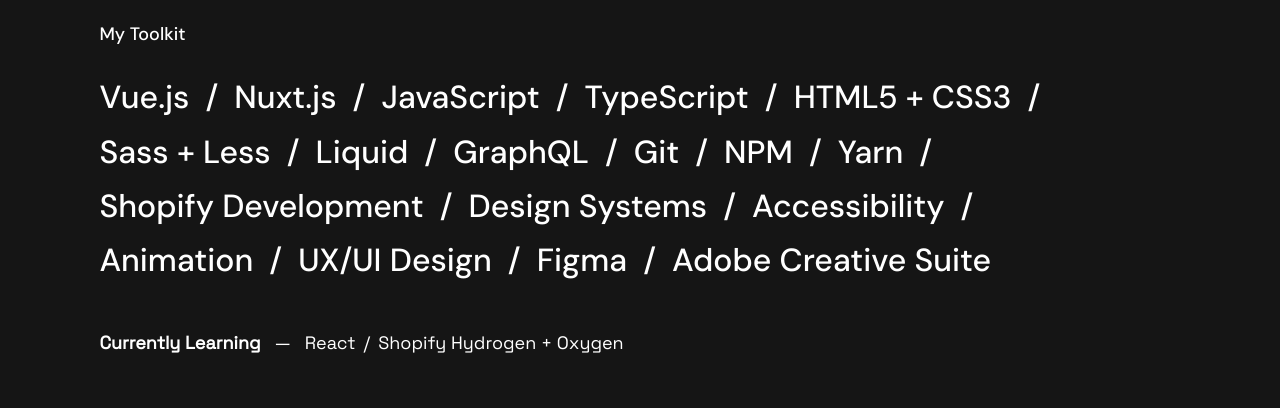
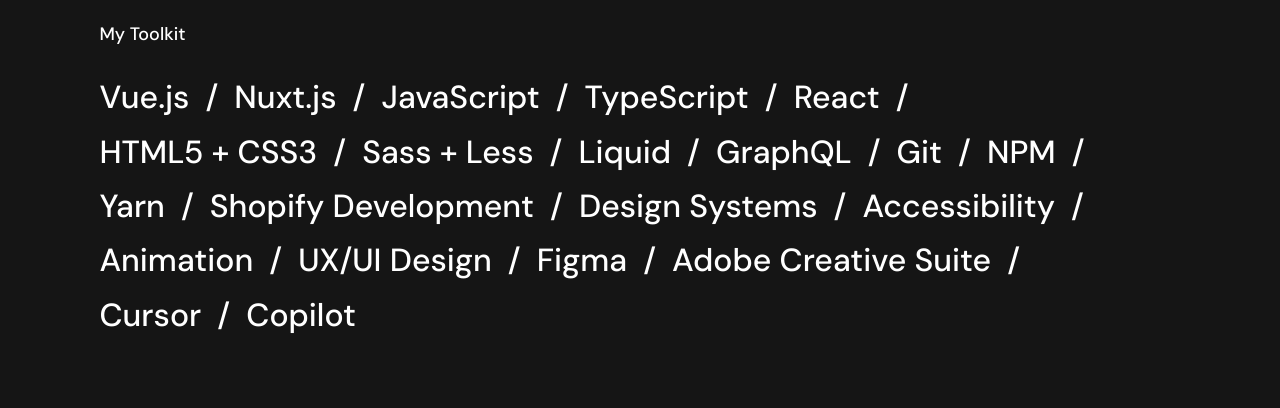
Before and after one commit to emilyduttinger/emilyd-web, a Nuxt app: page / in a window 1280 px wide. Shown: the part 716-1124 px from the top of the page. Built offline with nearby package versions, Linux system fonts and the light colour scheme.

Commit message:
Update skills and resume

```diff
--- a/components/patterns/VideoPlayer.vue
+++ b/components/patterns/VideoPlayer.vue
@@ -17,7 +17,7 @@
           class="icon"
           :icon-src="pauseIconSrc"
         />
-        <zr-icon
+        <icon
           v-else-if="!isPlaying"
           class="icon"
           :icon-src="playIconSrc"
--- a/pages/index.vue
+++ b/pages/index.vue
@@ -26,6 +26,7 @@
             <li class="heading-4">Nuxt.js</li>
             <li class="heading-4">JavaScript</li>
             <li class="heading-4">TypeScript</li>
+            <li class="heading-4">React</li>
             <li class="heading-4">HTML5 + CSS3</li>
             <li class="heading-4">Sass + Less</li>
             <li class="heading-4">Liquid</li>
@@ -40,8 +41,9 @@
             <li class="heading-4">UX/UI Design</li>
             <li class="heading-4">Figma</li>
             <li class="heading-4">Adobe Creative Suite</li>
+            <li class="heading-4">Cursor</li>
+            <li class="heading-4">Copilot</li>
           </ul>
-          <p class="learning"><strong>Currently Learning</strong> &nbsp;&nbsp;&mdash;&nbsp;&nbsp; React<span>/</span>Shopify Hydrogen + Oxygen</p>
         </div>
       </div>
     </container>
```
Also changed, not shown: 1 other file (tests, documents, lock files or other folders).
